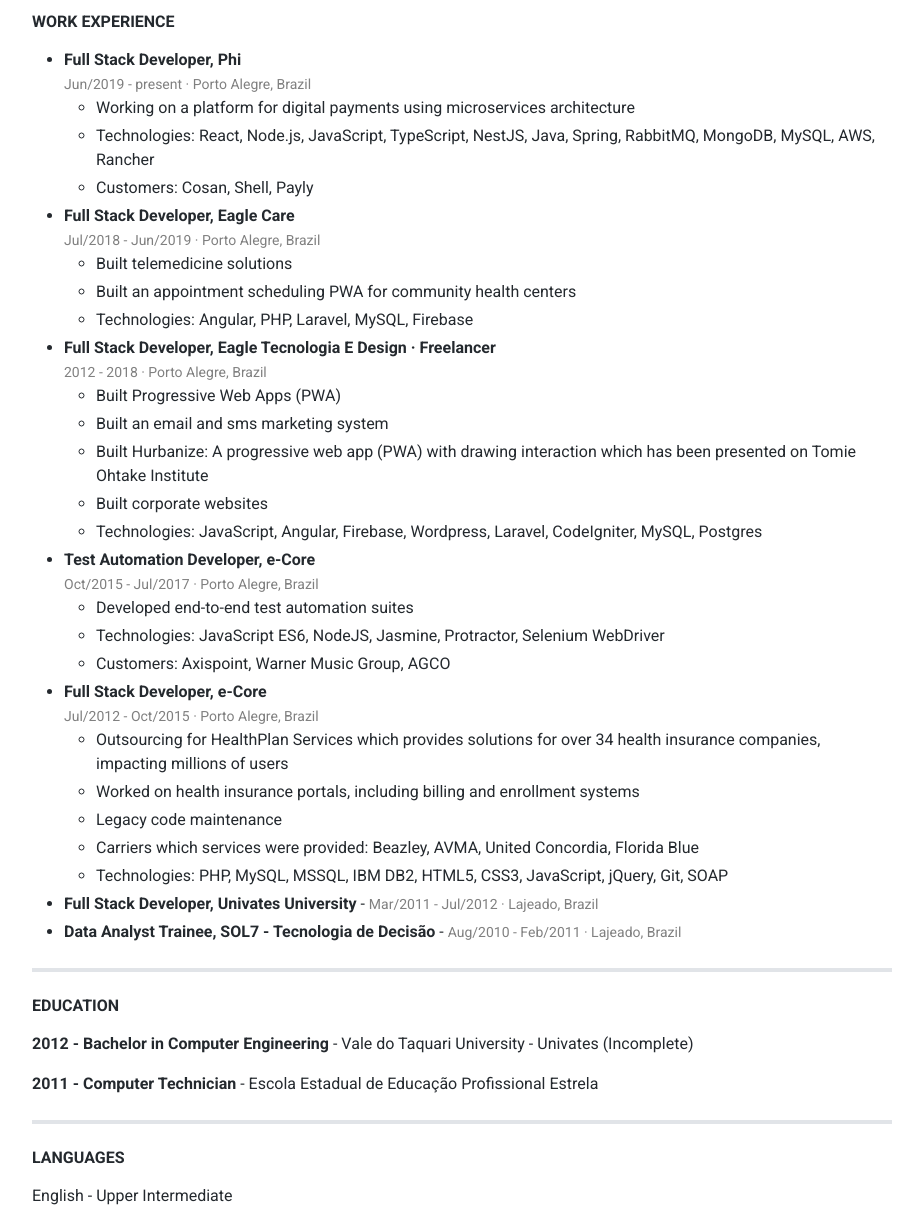
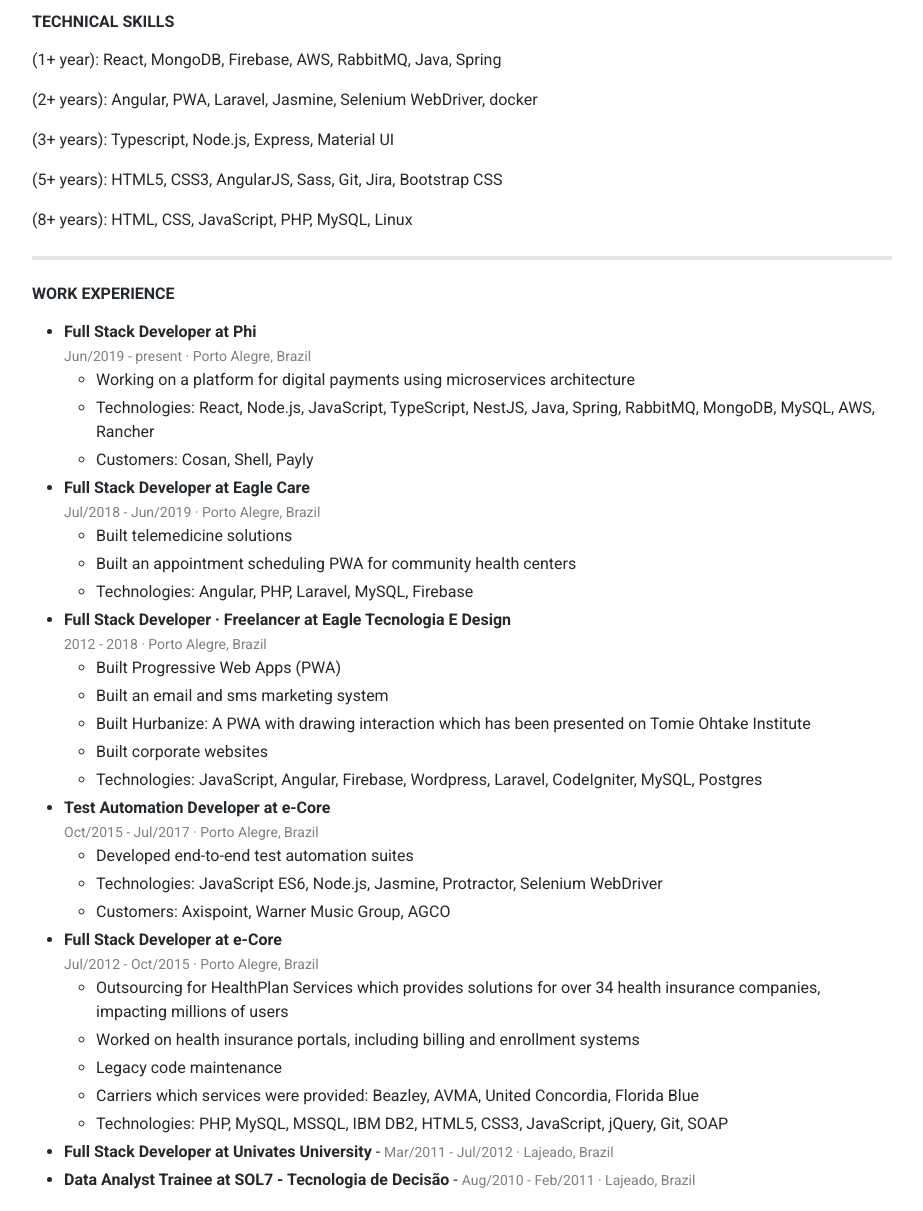
Before and after one commit to darenhart/resume, a website: page dist/index.html in a window 1280 px wide. Shown: the part 220-1431 px from the top of the page, without its empty margins (178-1101 px from the left). Drawn offline with Linux system fonts and the light colour scheme.

Commit message:
add tech skills

```diff
--- a/dist/index.html
+++ b/dist/index.html
@@ -27,43 +27,50 @@
   </head>
   <body class="markdown-body"><h2 id="daniel-werle-arenhart">Daniel Werle Arenhart</h2>
 <p>Full Stack Developer with 8 years of experience · Porto Alegre, Brazil <br>
-<a href="mailto:&#x61;&#x72;&#x65;&#x6e;&#x68;&#x61;&#114;&#x74;&#46;&#x64;&#97;&#110;&#x69;&#x65;&#108;&#64;&#x67;&#109;&#97;&#105;&#108;&#46;&#99;&#111;&#x6d;">&#x61;&#x72;&#x65;&#x6e;&#x68;&#x61;&#114;&#x74;&#46;&#x64;&#97;&#110;&#x69;&#x65;&#108;&#64;&#x67;&#109;&#97;&#105;&#108;&#46;&#99;&#111;&#x6d;</a> <br>
+<a href="mailto:&#x61;&#x72;&#101;&#x6e;&#x68;&#x61;&#x72;&#x74;&#x2e;&#100;&#97;&#x6e;&#x69;&#101;&#x6c;&#x40;&#x67;&#x6d;&#97;&#x69;&#108;&#x2e;&#99;&#111;&#x6d;">&#x61;&#x72;&#101;&#x6e;&#x68;&#x61;&#x72;&#x74;&#x2e;&#100;&#97;&#x6e;&#x69;&#101;&#x6c;&#x40;&#x67;&#x6d;&#97;&#x69;&#108;&#x2e;&#99;&#111;&#x6d;</a> <br>
 <a href="http://linkedin.com/in/darenhart">linkedin.com/in/darenhart</a> <br>
 <a href="http://github.com/darenhart">github.com/darenhart</a> <br></p>
 <hr>
+<h4 id="technical-skills">TECHNICAL SKILLS</h4>
+<p>(1+ year): React, MongoDB, Firebase, AWS, RabbitMQ, Java, Spring</p>
+<p>(2+ years): Angular, PWA, Laravel, Jasmine, Selenium WebDriver, docker</p>
+<p>(3+ years): Typescript, Node.js, Express, Material UI</p>
+<p>(5+ years): HTML5, CSS3, AngularJS, Sass, Git, Jira, Bootstrap CSS</p>
+<p>(8+ years): HTML, CSS, JavaScript, PHP, MySQL, Linux</p>
+<hr>
 <h4 id="work-experience">WORK EXPERIENCE</h4>
 <ul>
-<li><strong>Full Stack Developer, Phi</strong><br>
+<li><strong>Full Stack Developer at Phi</strong><br>
 <span style="color: grey; font-size: 14px">Jun/2019 - present · Porto Alegre, Brazil</span><ul>
 <li>Working on a platform for digital payments using microservices architecture</li>
 <li>Technologies: React, Node.js, JavaScript, TypeScript, NestJS, Java, Spring, RabbitMQ, MongoDB, MySQL, AWS, Rancher</li>
 <li>Customers: Cosan, Shell, Payly</li>
 </ul>
 </li>
-<li><strong>Full Stack Developer, Eagle Care</strong> <br>
+<li><strong>Full Stack Developer at Eagle Care</strong> <br>
 <span style="color: grey; font-size: 14px">Jul/2018 - Jun/2019 · Porto Alegre, Brazil</span><ul>
 <li>Built telemedicine solutions</li>
 <li>Built an appointment scheduling PWA for community health centers</li>
 <li>Technologies: Angular, PHP, Laravel, MySQL, Firebase</li>
 </ul>
 </li>
-<li><strong>Full Stack Developer, Eagle Tecnologia E Design · Freelancer</strong> <br>
+<li><strong>Full Stack Developer · Freelancer at Eagle Tecnologia E Design</strong> <br>
 <span style="color: grey; font-size: 14px">2012 - 2018 · Porto Alegre, Brazil</span><ul>
 <li>Built Progressive Web Apps (PWA)</li>
 <li>Built an email and sms marketing system</li>
-<li>Built Hurbanize: A progressive web app (PWA) with drawing interaction which has been presented on Tomie Ohtake Institute</li>
+<li>Built Hurbanize: A PWA with drawing interaction which has been presented on Tomie Ohtake Institute</li>
 <li>Built corporate websites</li>
 <li>Technologies: JavaScript, Angular, Firebase, Wordpress, Laravel, CodeIgniter, MySQL, Postgres</li>
 </ul>
 </li>
-<li><strong>Test Automation Developer, e-Core</strong><br>
+<li><strong>Test Automation Developer at e-Core</strong><br>
 <span style="color: grey; font-size: 14px">Oct/2015 - Jul/2017 · Porto Alegre, Brazil</span><ul>
 <li>Developed end-to-end test automation suites</li>
-<li>Technologies: JavaScript ES6, NodeJS, Jasmine, Protractor, Selenium WebDriver</li>
+<li>Technologies: JavaScript ES6, Node.js, Jasmine, Protractor, Selenium WebDriver</li>
 <li>Customers: Axispoint, Warner Music Group, AGCO</li>
 </ul>
 </li>
-<li><strong>Full Stack Developer, e-Core</strong><br>
+<li><strong>Full Stack Developer at e-Core</strong><br>
 <span style="color: grey; font-size: 14px">Jul/2012 - Oct/2015 · Porto Alegre, Brazil</span><ul>
 <li>Outsourcing for HealthPlan Services which provides solutions for over 34 health insurance companies, impacting millions of users</li>
 <li>Worked on health insurance portals, including billing and enrollment systems</li>
@@ -72,8 +79,8 @@
 <li>Technologies: PHP, MySQL, MSSQL, IBM DB2, HTML5, CSS3, JavaScript, jQuery, Git, SOAP</li>
 </ul>
 </li>
-<li><strong>Full Stack Developer, Univates University</strong> - <span style="color: grey; font-size: 14px">Mar/2011 - Jul/2012 · Lajeado, Brazil</span></li>
-<li><strong>Data Analyst Trainee, SOL7 - Tecnologia de Decisão</strong> - <span style="color: grey; font-size: 14px">Aug/2010 - Feb/2011 · Lajeado, Brazil</span></li>
+<li><strong>Full Stack Developer at Univates University</strong> - <span style="color: grey; font-size: 14px">Mar/2011 - Jul/2012 · Lajeado, Brazil</span></li>
+<li><strong>Data Analyst Trainee at SOL7 - Tecnologia de Decisão</strong> - <span style="color: grey; font-size: 14px">Aug/2010 - Feb/2011 · Lajeado, Brazil</span></li>
 </ul>
 <hr>
 <h4 id="education">EDUCATION</h4>
```
Also changed, not shown: README.md.
